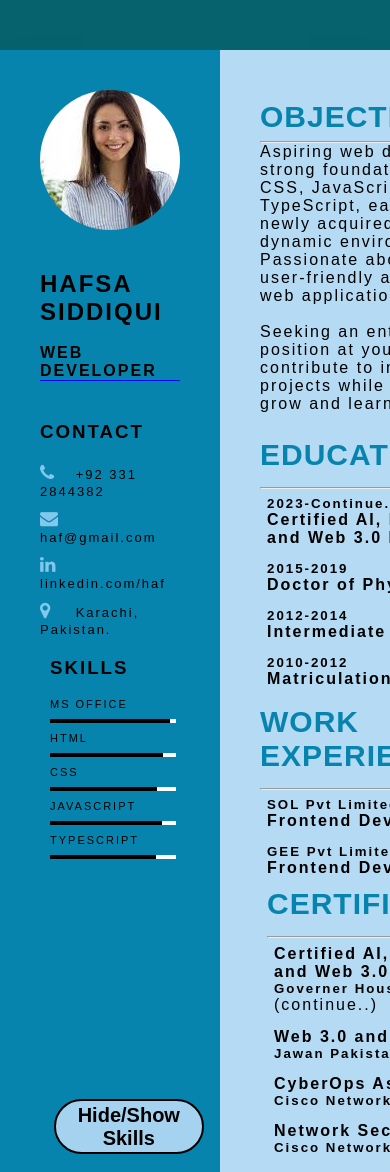
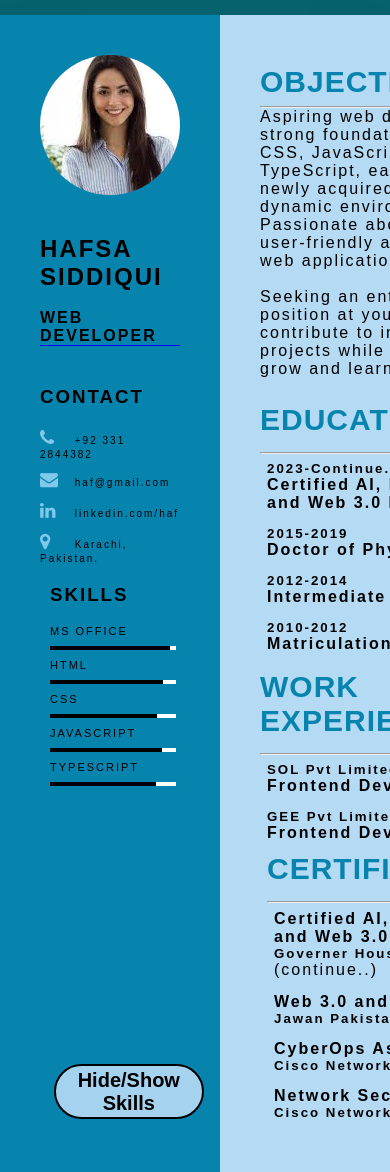
Before and after one commit to Hafsasiddiqui27/hackathone-milestones, a plain HTML site: page milestone01/index.html in a window 390 px wide. Shown: the top 1172 px of the page. Drawn offline with Linux system fonts and the light colour scheme.

Commit message:
add media query

```diff
--- a/milestone01/styles.css
+++ b/milestone01/styles.css
@@ -172,3 +172,14 @@ body {
   border-radius: 50px;
   font-size: 20px;
 }
+@media(max-width:1000px){
+.container{
+  margin:15px;
+  grid-template-columns: repeat(1 1fr);
+}
+}
+@media(max-width:800px){
+  .contactInfo ul li{
+    font-size:10px;
+  }
+}
```
